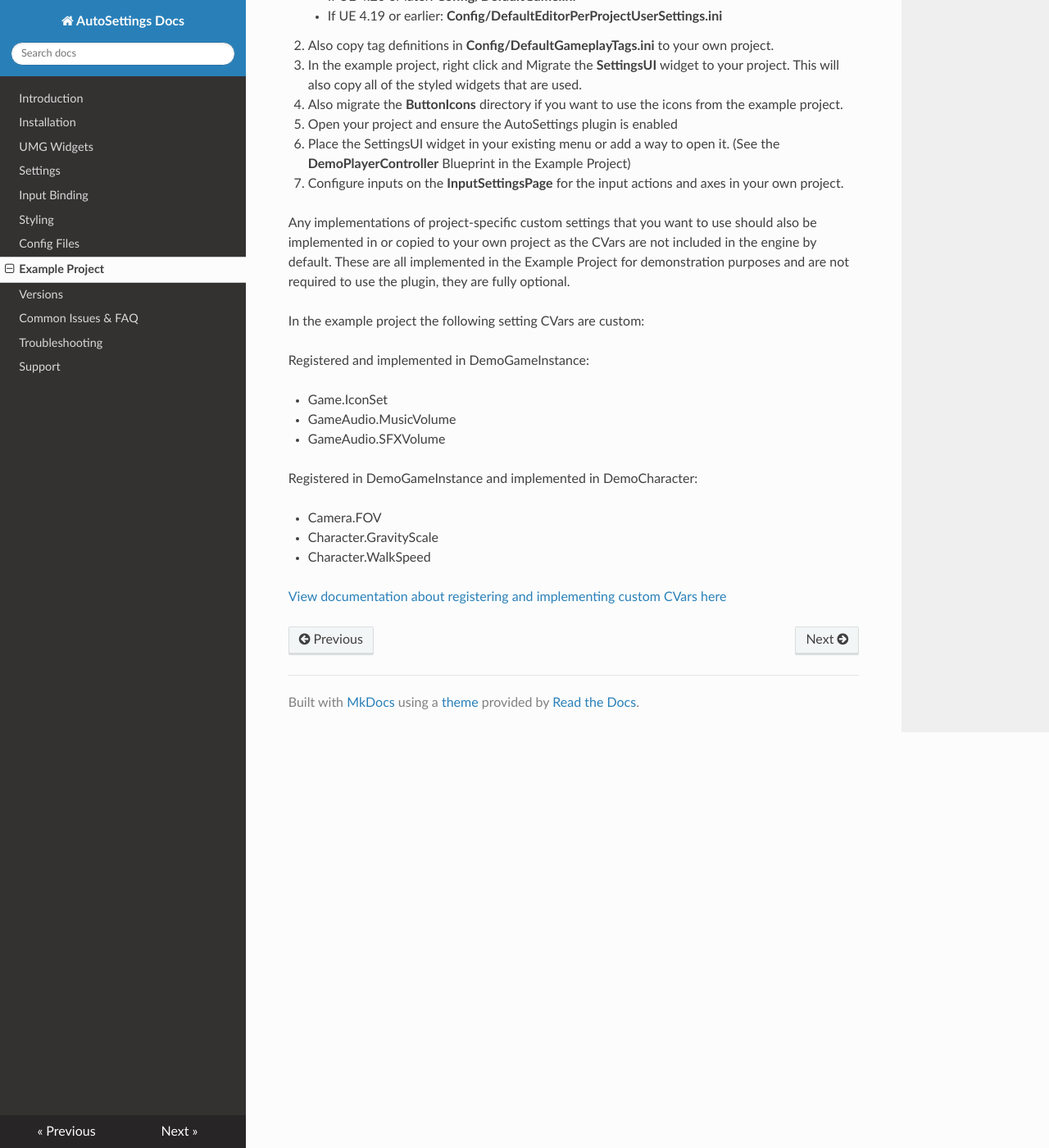
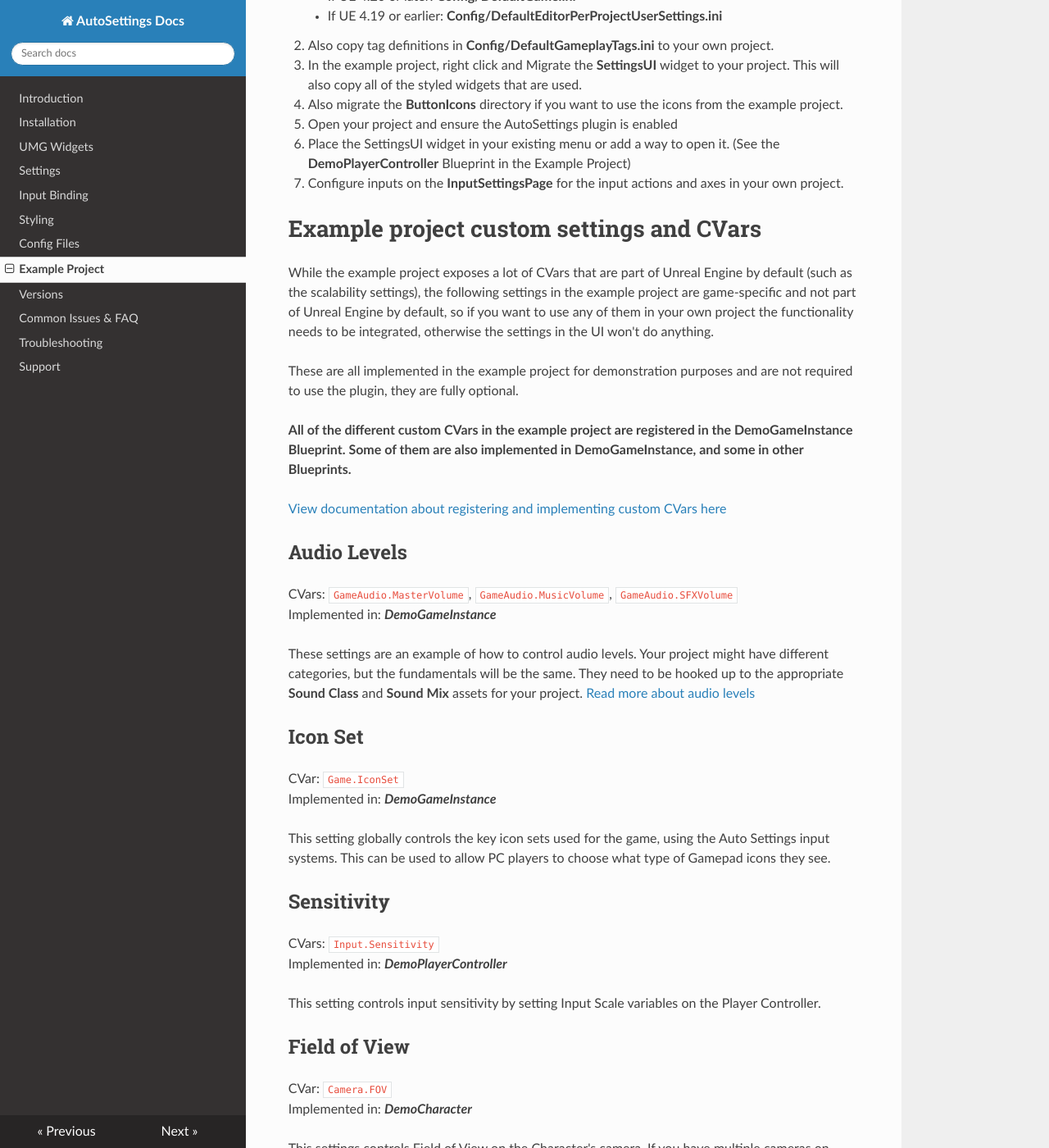
Before and after one commit to Acren/AutoSettings-Docs, an MkDocs documentation site: the page built from docs/example-project.md, in a window 1280 px wide and 1400 px high, scrolled down 621 px. Shown: the whole window at 82% size. Built offline with MkDocs 1.6.1, drawn with Linux system fonts in a browser that asks for light colours; nearby versions of some CDN libraries; old or Windows-style settings are respelled for this version of MkDocs; some of the changed text lies outside the part shown.

Commit message:
Update example project section about custom cvars

```diff
--- a/docs/example-project.md
+++ b/docs/example-project.md
@@ -23,21 +23,43 @@ If you want to use assets or the entire menu from the example project, you can m
 6. Place the SettingsUI widget in your existing menu or add a way to open it. (See the **DemoPlayerController** Blueprint in the Example Project)
 7. Configure inputs on the **InputSettingsPage** for the input actions and axes in your own project.
 
-Any implementations of project-specific custom settings that you want to use should also be implemented in or copied to your own project as the CVars are not included in the engine by default.
-These are all implemented in the Example Project for demonstration purposes and are not required to use the plugin, they are fully optional.
+# Example project custom settings and CVars
 
-In the example project the following setting CVars are custom:
+While the example project exposes a lot of CVars that are part of Unreal Engine by default (such as the scalability settings), the following settings in the example project are game-specific and not part of Unreal Engine by default, so if you want to use any of them in your own project the functionality needs to be integrated, otherwise the settings in the UI won't do anything.
 
-Registered and implemented in DemoGameInstance:
+These are all implemented in the example project for demonstration purposes and are not required to use the plugin, they are fully optional.
 
-- Game.IconSet
-- GameAudio.MusicVolume
-- GameAudio.SFXVolume
-
-Registered in DemoGameInstance and implemented in DemoCharacter:
-
-- Camera.FOV
-- Character.GravityScale
-- Character.WalkSpeed
+**All of the different custom CVars in the example project are registered in the DemoGameInstance Blueprint. Some of them are also implemented in DemoGameInstance, and some in other Blueprints.**
 
 [View documentation about registering and implementing custom CVars here](/settings/#console-variables)
+
+## Audio Levels
+CVars: `GameAudio.MasterVolume`, `GameAudio.MusicVolume`, `GameAudio.SFXVolume`
+Implemented in: ***DemoGameInstance***
+
+These settings are an example of how to control audio levels. Your project might have different categories, but the fundamentals will be the same. They need to be hooked up to the appropriate **Sound Class** and **Sound Mix** assets for your project.
+[Read more about audio levels](/settings/#audio-levels)
+
+## Icon Set
+CVar: `Game.IconSet`
+Implemented in: ***DemoGameInstance***
+
+This setting globally controls the key icon sets used for the game, using the Auto Settings input systems. This can be used to allow PC players to choose what type of Gamepad icons they see.
+
+## Sensitivity
+CVars: `Input.Sensitivity`
+Implemented in: ***DemoPlayerController***
+
+This setting controls input sensitivity by setting Input Scale variables on the Player Controller.
+
+## Field of View
+CVar: `Camera.FOV`
+Implemented in: ***DemoCharacter***
+
+This settings controls Field of View on the Character's camera. If you have multiple cameras on different Blueprints, you may want to apply the FOV settings to each of them, or on a base class, or use separate settings. (For example, you could have a Vehicle FOV setting as well)
+
+## Character debug settings
+CVars: `Character.GravityScale`, `Character.WalkSpeed`
+Implemented in: ***DemoCharacter***
+
+These are example settings showing how control arbitrary gameplay variables. You likely wouldn't want these in your own project unless they are for debugging.
```
